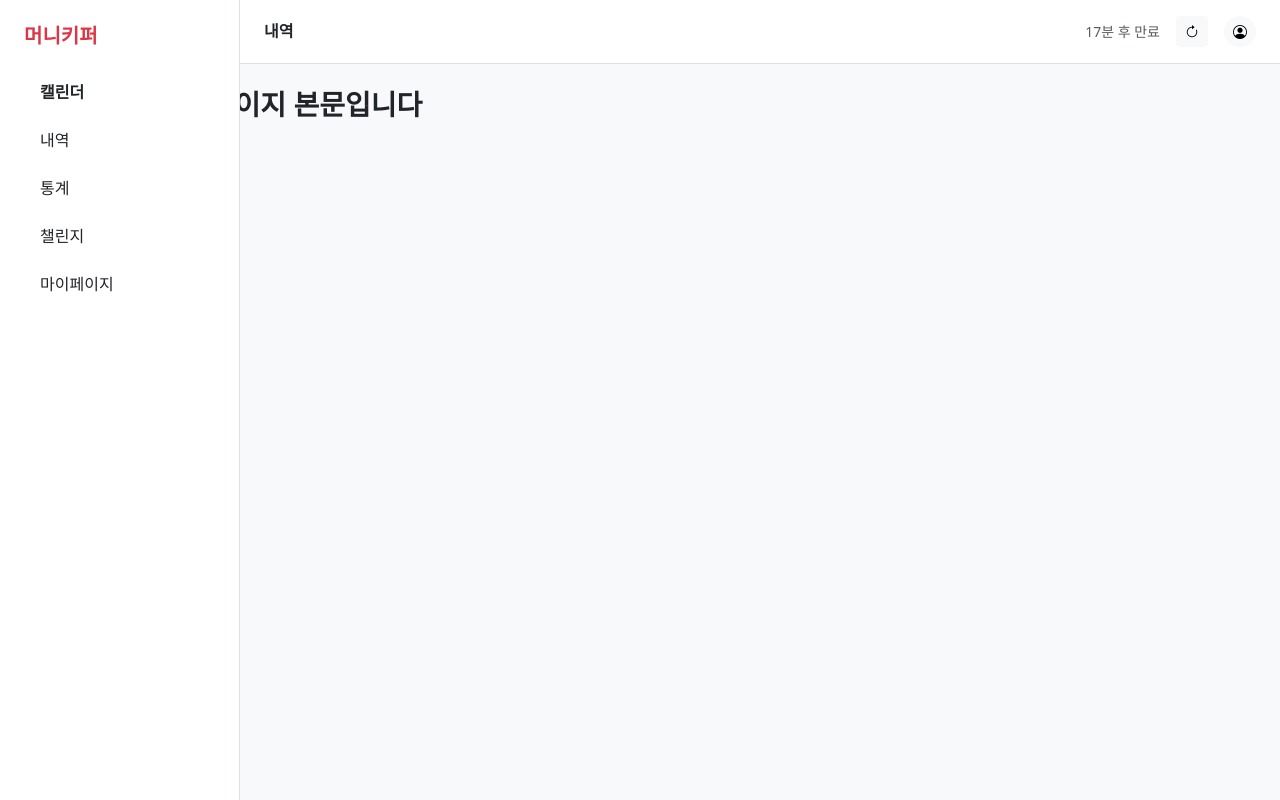
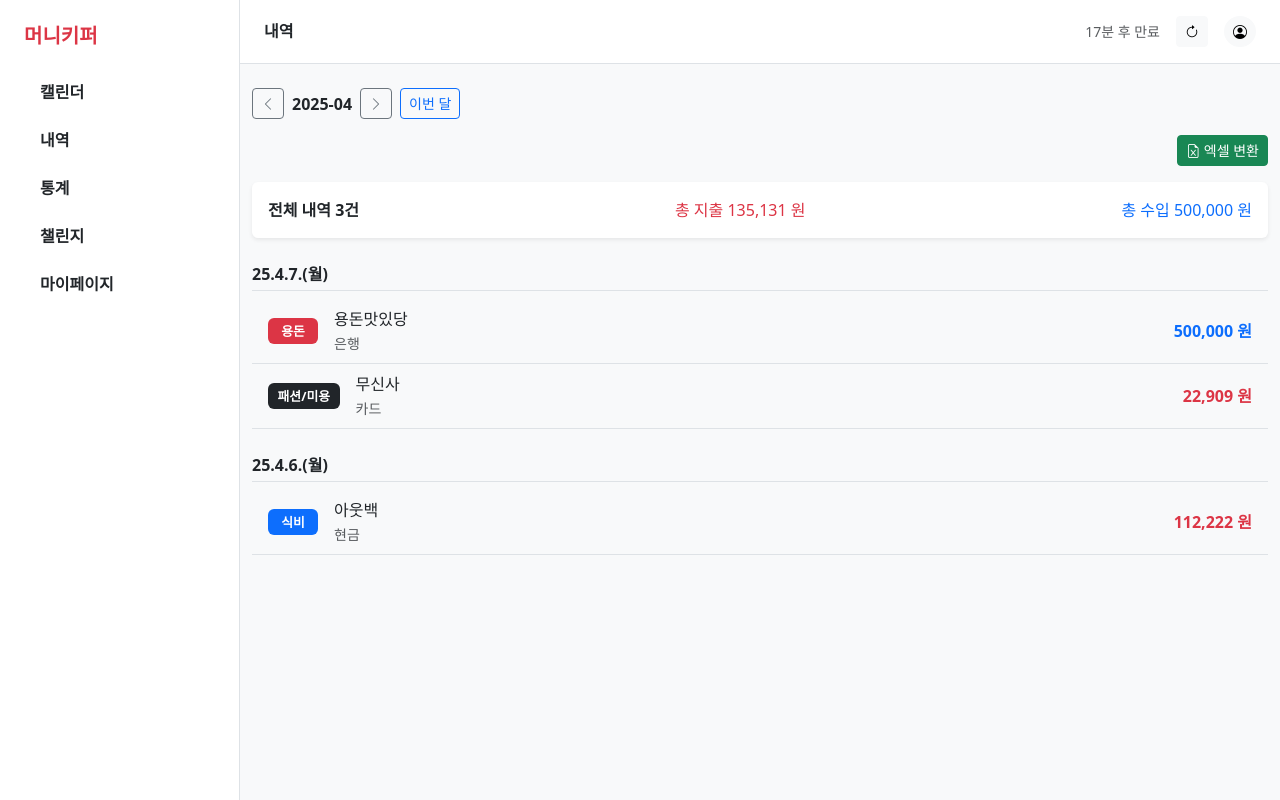
Before and after one commit to yeahy027/KB-TriFi, a Vue app in the folder trifi_project/: page /list in a window 1280 px wide. Shown: the top 800 px of the page. Built offline with nearby package versions, Linux system fonts and the light colour scheme; data requests are answered from the project's data file.

Commit message:
내역 전체 틀 구성 + 임시 db

```diff
--- /dev/null
+++ b/trifi_project/db.json
@@ -0,0 +1,31 @@
+{
+    "records": [
+      {
+        "id": 1,
+        "date": "25.4.7.(월)",
+        "asset": "은행",
+        "category": "용돈",
+        "amount": 500000,
+        "type": "수입",
+        "memo": "용돈맛있당"
+      },
+      {
+        "id": 2,
+        "date": "25.4.7.(월)",
+        "asset": "카드",
+        "category": "패션/미용",
+        "amount": 22909,
+        "type": "지출",
+        "memo": "무신사"
+      },
+      {
+        "id": 3,
+        "date": "25.4.6.(월)",
+        "asset": "현금",
+        "category": "식비",
+        "amount": 112222,
+        "type": "지출",
+        "memo": "아웃백"
+      }
+    ]
+  }
--- a/trifi_project/package.json
+++ b/trifi_project/package.json
@@ -9,11 +9,14 @@
     "preview": "vite preview"
   },
   "dependencies": {
+    "axios": "^1.8.4",
     "bootstrap": "^5.3.5",
     "bootstrap-icons": "^1.11.3",
+    "file-saver": "^2.0.5",
     "pinia": "^3.0.1",
     "vue": "^3.5.13",
-    "vue-router": "^4.5.0"
+    "vue-router": "^4.5.0",
+    "xlsx": "^0.18.5"
   },
   "devDependencies": {
     "@vitejs/plugin-vue": "^5.2.1",
--- a/trifi_project/src/App.vue
+++ b/trifi_project/src/App.vue
@@ -1,4 +1,5 @@
 <template>
+  <router-view></router-view>
   <AppLayout>
     <h3 class="fw-bold">📄 가계부 페이지 본문입니다</h3>
   </AppLayout>
--- a/trifi_project/src/components/AppLayout.vue
+++ b/trifi_project/src/components/AppLayout.vue
@@ -6,7 +6,7 @@
       <!-- 오른쪽 전체 -->
       <div class="flex-grow-1">
         <AppHeader />
-        <main class="bg-light" style="padding-top: 64px; min-height: 100vh;">
+        <main class="bg-light" style="padding-top: 64px; min-height: 100vh; padding-left:240px">
           <div class="container py-4">
             <slot />
           </div>
--- a/trifi_project/src/components/AppSidebar.vue
+++ b/trifi_project/src/components/AppSidebar.vue
@@ -2,11 +2,11 @@
   <nav class="bg-white border-end vh-100 p-4 position-fixed" style="width: 240px;">
     <h5 class="text-danger fw-bold mb-4">머니키퍼</h5>
     <ul class="nav flex-column gap-2">
-      <li><a class="nav-link text-dark fw-semibold active" href="#">캘린더</a></li>
-      <li><a class="nav-link text-dark" href="#">내역</a></li>
-      <li><a class="nav-link text-dark" href="#">통계</a></li>
-      <li><a class="nav-link text-dark" href="#">챌린지</a></li>
-      <li><a class="nav-link text-dark" href="#">마이페이지</a></li>
+      <li><router-link class="nav-link text-dark fw-semibold" to="/calendar">캘린더</router-link></li>
+      <li><router-link class="nav-link text-dark fw-semibold" to="/list">내역</router-link></li>
+      <li><router-link class="nav-link text-dark fw-semibold" to="/statistics">통계</router-link></li>
+      <li><router-link class="nav-link text-dark fw-semibold" to="/challenge">챌린지</router-link></li>
+      <li><router-link class="nav-link text-dark fw-semibold" to="/mypage">마이페이지</router-link></li>
     </ul>
   </nav>
 </template>
--- a/trifi_project/src/pages/List.vue
+++ b/trifi_project/src/pages/List.vue
@@ -1,13 +1,153 @@
 <template>
+    <AppLayout>
       <div>
-       <h3 class=""></h3>
+        <!-- 월 선택 및 날짜 -->
+        <div class="d-flex align-items-center gap-2 mb-3">
+          <button class="btn btn-outline-secondary btn-sm">
+            <i class="bi bi-chevron-left"></i>
+          </button>
+          <strong>{{ currentMonth }}</strong>
+          <button class="btn btn-outline-secondary btn-sm">
+            <i class="bi bi-chevron-right"></i>
+          </button>
+          <button class="btn btn-outline-primary btn-sm">이번 달</button>
         </div>
+
+        <!-- 엑셀 다운로드 -->
+        <div class="mb-3 text-end">
+          <button class="btn btn-success btn-sm" @click="downloadExcel">
+            <i class="bi bi-file-earmark-excel"></i> 엑셀 변환
+          </button>
+        </div>
+
+        <!-- 수입/지출 요약 -->
+        <div class="bg-white rounded p-3 shadow-sm mb-4">
+          <div class="d-flex justify-content-between">
+            <div><strong>전체 내역 {{ records.length }}건</strong></div>
+            <div class="text-danger">총 지출 {{ totalExpense.toLocaleString() }} 원</div>
+            <div class="text-primary">총 수입 {{ totalIncome.toLocaleString() }} 원</div>
+          </div>
+        </div>
+
+        <!-- 날짜별로 묶은 내역 -->
+        <div v-for="(dailyRecords, date) in groupedRecords" :key="date" class="mb-4">
+          <!-- 날짜 헤더 -->
+          <div class="fw-bold border-bottom pb-1 mb-2">{{ date }}</div>
+
+          <!-- 각 내역 -->
+          <div
+            v-for="record in dailyRecords"
+            :key="record.id"
+            class="d-flex align-items-center justify-content-between py-2 px-3 border-bottom"
+          >
+            <!-- 카테고리 뱃지 -->
+            <span class="badge me-3" :class="getCategoryClass(record.category)">
+              {{ record.category }}
+            </span>
+
+            <!-- 내용 및 결제수단 -->
+            <div class="flex-grow-1">
+              <div>{{ record.memo }}</div>
+              <small class="text-muted">{{ record.asset }}</small>
+            </div>
+
+            <!-- 금액 -->
+            <div :class="record.type === '수입' ? 'text-primary fw-bold' : 'text-danger fw-bold'">
+              {{ Number(record.amount).toLocaleString() }} 원
+            </div>
+          </div>
+        </div>
+      </div>
+    </AppLayout>
   </template>
-<script>
-export default {
 
+  <script setup>
+  import AppLayout from '@/components/AppLayout.vue'
+  import { ref, computed, onMounted } from 'vue'
+  import axios from 'axios'
+  import * as XLSX from 'xlsx'
+  import { saveAs } from 'file-saver'
+
+  const currentMonth = ref('2025-04')
+  const records = ref([])
+
+  // 내역 불러오기
+  const fetchRecords = async () => {
+    const res = await axios.get('http://localhost:3000/records')
+    records.value = res.data
+  }
+  onMounted(() => {
+    fetchRecords()
+  })
+
+  // 날짜별로 그룹화
+  const groupedRecords = computed(() => {
+    const groups = {}
+    records.value.forEach(record => {
+      if (!groups[record.date]) {
+        groups[record.date] = []
+      }
+      groups[record.date].push(record)
+    })
+
+    // 날짜 내림차순 정렬
+    return Object.fromEntries(
+      Object.entries(groups).sort((a, b) => new Date(b[0]) - new Date(a[0]))
+    )
+  })
+
+  // 카테고리에 따라 색상 뱃지 지정
+  const getCategoryClass = (category) => {
+    const categoryMap = {
+      '식비': 'bg-primary',
+      '교통': 'bg-success',
+      '의류': 'bg-warning text-dark',
+      '문화': 'bg-info text-dark',
+      '기타': 'bg-secondary',
+      '용돈': 'bg-danger',
+    }
+    return categoryMap[category] || 'bg-dark'
+  }
+
+  // 수입/지출 계산
+  const totalIncome = computed(() =>
+    records.value
+      .filter(record => record.type === '수입')
+      .reduce((sum, r) => sum + Number(r.amount), 0)
+  )
+
+  const totalExpense = computed(() =>
+    records.value
+      .filter(record => record.type === '지출')
+      .reduce((sum, r) => sum + Number(r.amount), 0)
+  )
+
+  // 엑셀 다운로드
+  const downloadExcel = () => {
+    const excelData = records.value.map(record => ({
+      날짜: record.date,
+      자산: record.asset,
+      분류: record.category,
+      금액: record.amount,
+      내용: record.memo,
+      유형: record.type,
+    }))
+
+    const worksheet = XLSX.utils.json_to_sheet(excelData)
+    const workbook = XLSX.utils.book_new()
+    XLSX.utils.book_append_sheet(workbook, worksheet, '가계부 내역')
+
+    const excelBuffer = XLSX.write(workbook, { bookType: 'xlsx', type: 'array' })
+    const blob = new Blob([excelBuffer], { type: 'application/octet-stream' })
+    saveAs(blob, `가계부_내역_${currentMonth.value}.xlsx`)
   }
   </script>
-<style>
 
+  <style scoped>
+  .badge {
+    min-width: 50px;
+    text-align: center;
+    font-size: 0.8rem;
+    padding: 0.5em 0.75em;
+  }
   </style>
```
Also changed, not shown: trifi_project/src/main.js (+10 -10 lines), trifi_project/src/router/index.js (+9 -7 lines), trifi_project/src/stores/counter.js (+8 -8 lines), 1 other file (tests, documents, lock files or other folders). Lines whose indentation alone changed are shown as unchanged.
